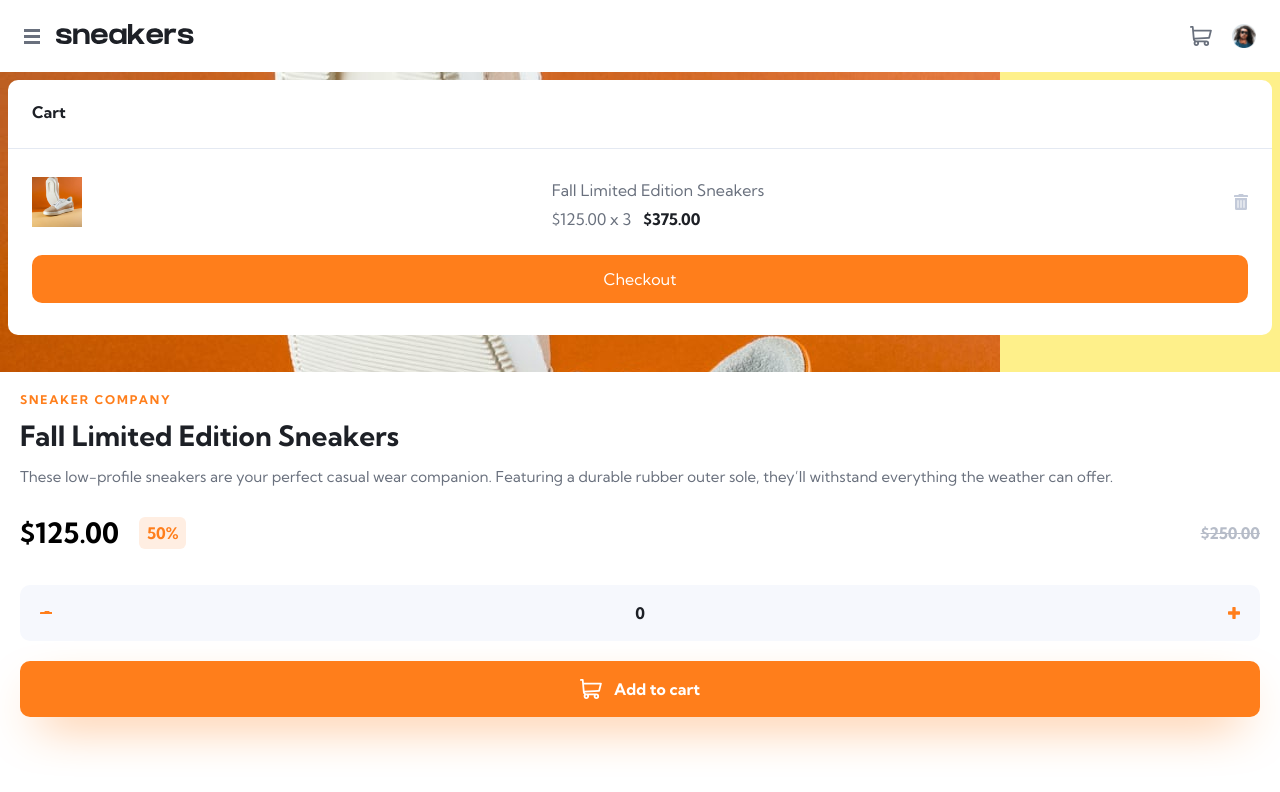
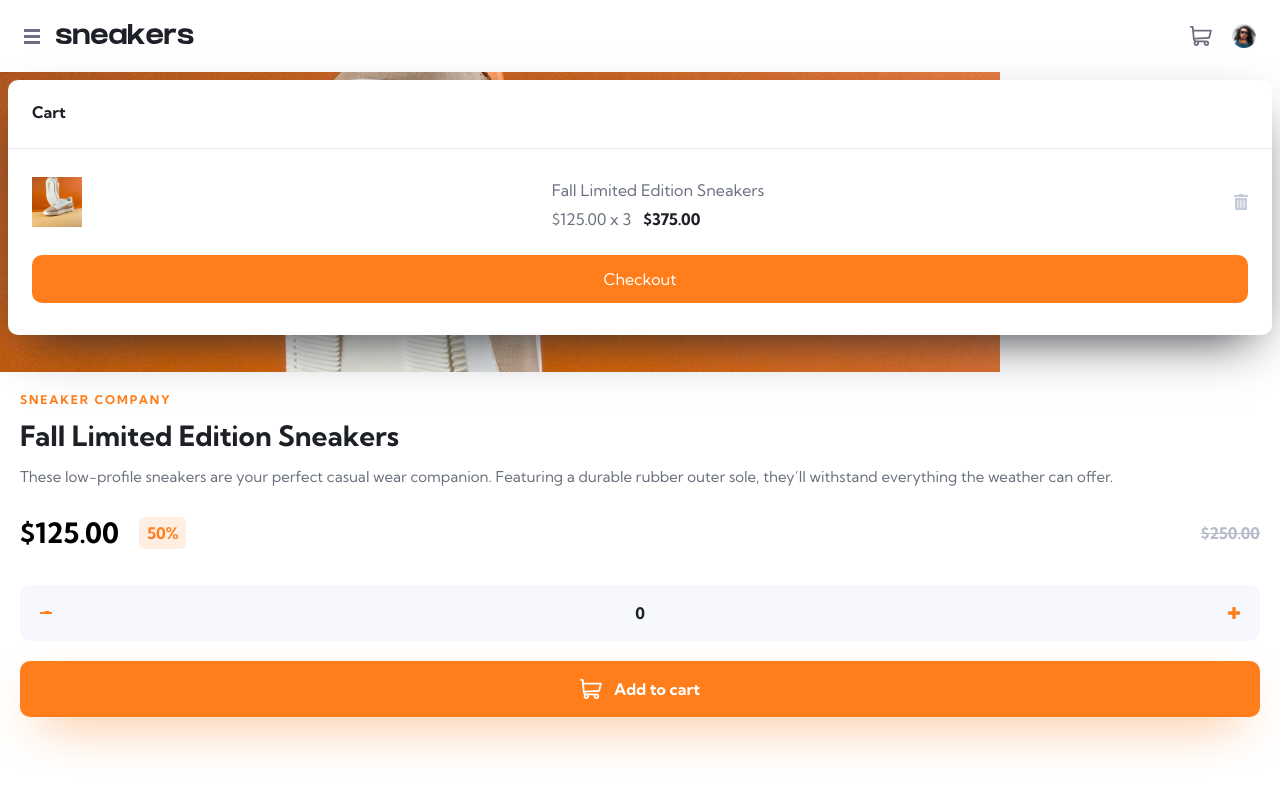
Before and after one commit to defydef/ecommerce-product-page, a React (Vite) app: page / in a window 1280 px wide. Both pictures are taken after a click on the item 1201 px from the left and 36 px from the top of the page. Shown: the top 792 px of the page. Built offline with nearby package versions, Linux system fonts and the light colour scheme.

Commit message:
Change product image when clicking previous and next button

```diff
--- a/src/index.css
+++ b/src/index.css
@@ -14,6 +14,7 @@
   --orange: #ff7e1b;
   --light-orange: #ffeee2;
   --dark: #1d2026;
+  --dark-2: #1d202680;
   --grey: #69707d;
   --light-grey: #b6bcc8;
   --light-grey-2: #f6f8fd;
--- a/src/ui/Button.jsx
+++ b/src/ui/Button.jsx
@@ -1,10 +1,31 @@
-function Button({ imageSource, alt, additionalClass }) {
+function Button({
+  imageSource,
+  alt,
+  additionalClass,
+  onSetDisplayedImageIndex,
+  currImageIndex,
+  type,
+}) {
+  function changeImageIndex() {
+    if (type === "prev") {
+      currImageIndex > 0
+        ? onSetDisplayedImageIndex(currImageIndex - 1)
+        : onSetDisplayedImageIndex(3);
+    }
+
+    if (type === "next") {
+      currImageIndex < 3
+        ? onSetDisplayedImageIndex(currImageIndex + 1)
+        : onSetDisplayedImageIndex(0);
+    }
+  }
   return (
     <button
       className={`bg-white w-10 h-10 rounded-full flex justify-center items-center ${
         additionalClass || ""
       }`}
       type="button"
+      onClick={changeImageIndex}
     >
       <img src={imageSource} alt={alt} className="w-1/4" />
     </button>
--- a/src/ui/Cart.jsx
+++ b/src/ui/Cart.jsx
@@ -2,7 +2,7 @@ import LargeButton from "./LargeButton";
 
 function Cart() {
   return (
-    <div className="bg-white col-start-1 row-start-1 row-span-full m-2 h-fit z-20 rounded-[0.625rem] pt-6 pb-8 flex flex-col gap-7 text-[var(--dark)]">
+    <div className="bg-white col-start-1 row-start-1 row-span-full m-2 h-fit z-20 rounded-[0.625rem] pt-6 pb-8 flex flex-col gap-7 text-[var(--dark)] shadow-[] shadow-[0px_20px_50px_-20px_var(--dark-2)]">
       <h1 className="px-6 font-bold">Cart</h1>
       <div className="w-full h-[1px] bg-[var(--horizontal-line)]"></div>
       <div className="px-6 flex items-center gap-3 justify-between">
--- a/src/ui/Gallery.jsx
+++ b/src/ui/Gallery.jsx
@@ -1,14 +1,23 @@
+import { useState } from "react";
 import Button from "./Button";
 import Cart from "./Cart";
 
+const imageArray = [
+  "./images/image-product-1.jpg",
+  "./images/image-product-2.jpg",
+  "./images/image-product-3.jpg",
+  "./images/image-product-4.jpg",
+];
+
 function Gallery({ isShowCart }) {
+  const [currImageIndex, setCurrImageIndex] = useState(0);
   return (
     <div className="grid grid-rows-[8.125rem_2.5rem_8.125rem] grid-cols-1">
-      <span className="max-h-[18.75rem] bg-yellow-200 overflow-hidden col-start-1 row-start-1 row-span-full z-0">
+      <span className="max-h-[18.75rem] overflow-hidden col-start-1 row-start-1 row-span-full z-0">
         <img
-          src="./images/image-product-1.jpg"
+          src={imageArray[currImageIndex]}
           alt="product-1"
-          className="clip-image"
+          // className="clip-image"
         />
       </span>
       <div className="col-start-1 row-start-2 row-span-1 z-10 flex justify-between">
@@ -16,11 +25,17 @@ function Gallery({ isShowCart }) {
           imageSource="./images/icon-previous.svg"
           alt="previous icon"
           additionalClass="pr-1 ml-3"
+          onSetDisplayedImageIndex={setCurrImageIndex}
+          currImageIndex={currImageIndex}
+          type="prev"
         />
         <Button
           imageSource="./images/icon-next.svg"
           alt="next icon"
           additionalClass="mr-3"
+          onSetDisplayedImageIndex={setCurrImageIndex}
+          currImageIndex={currImageIndex}
+          type="next"
         />
       </div>
       {isShowCart && <Cart />}
```
